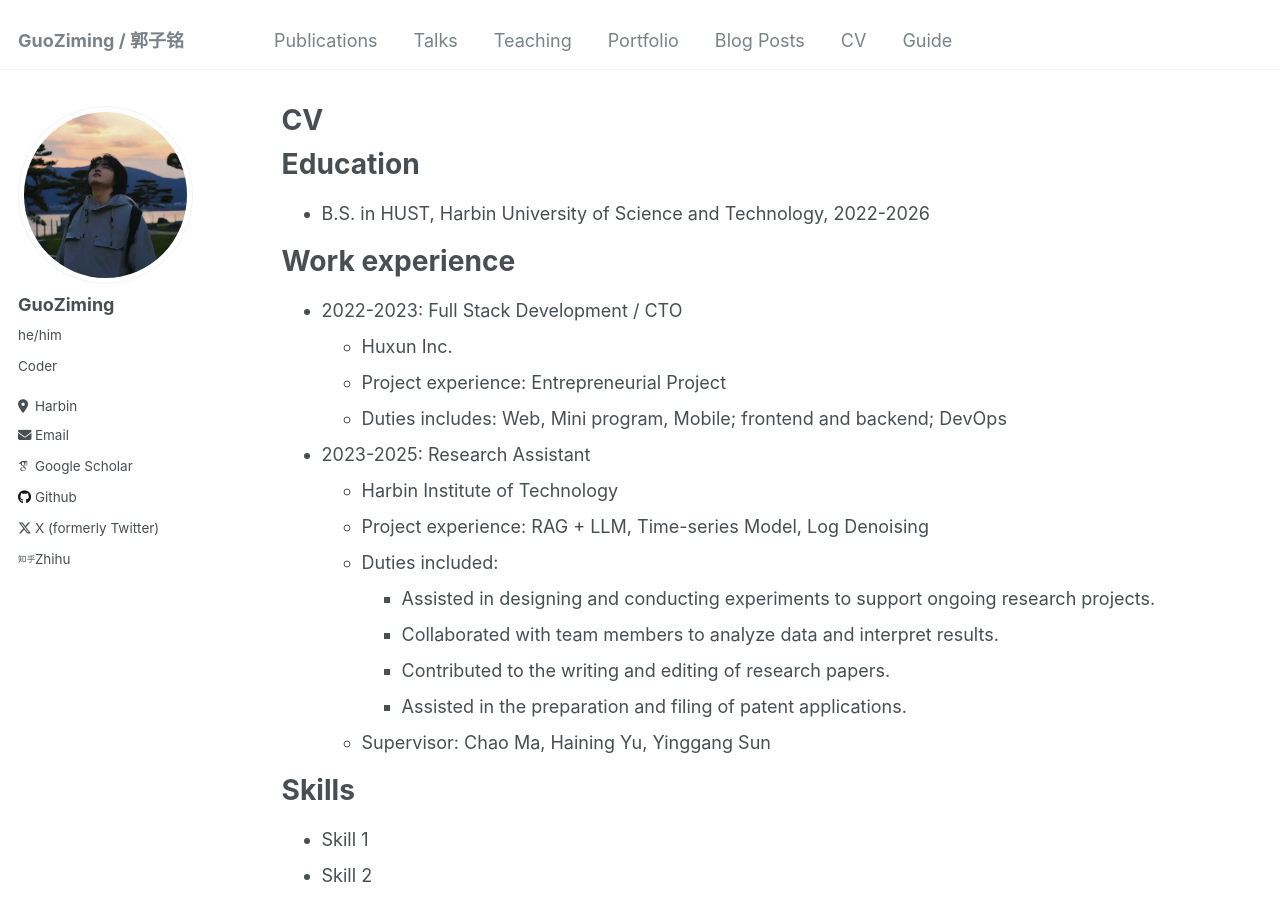
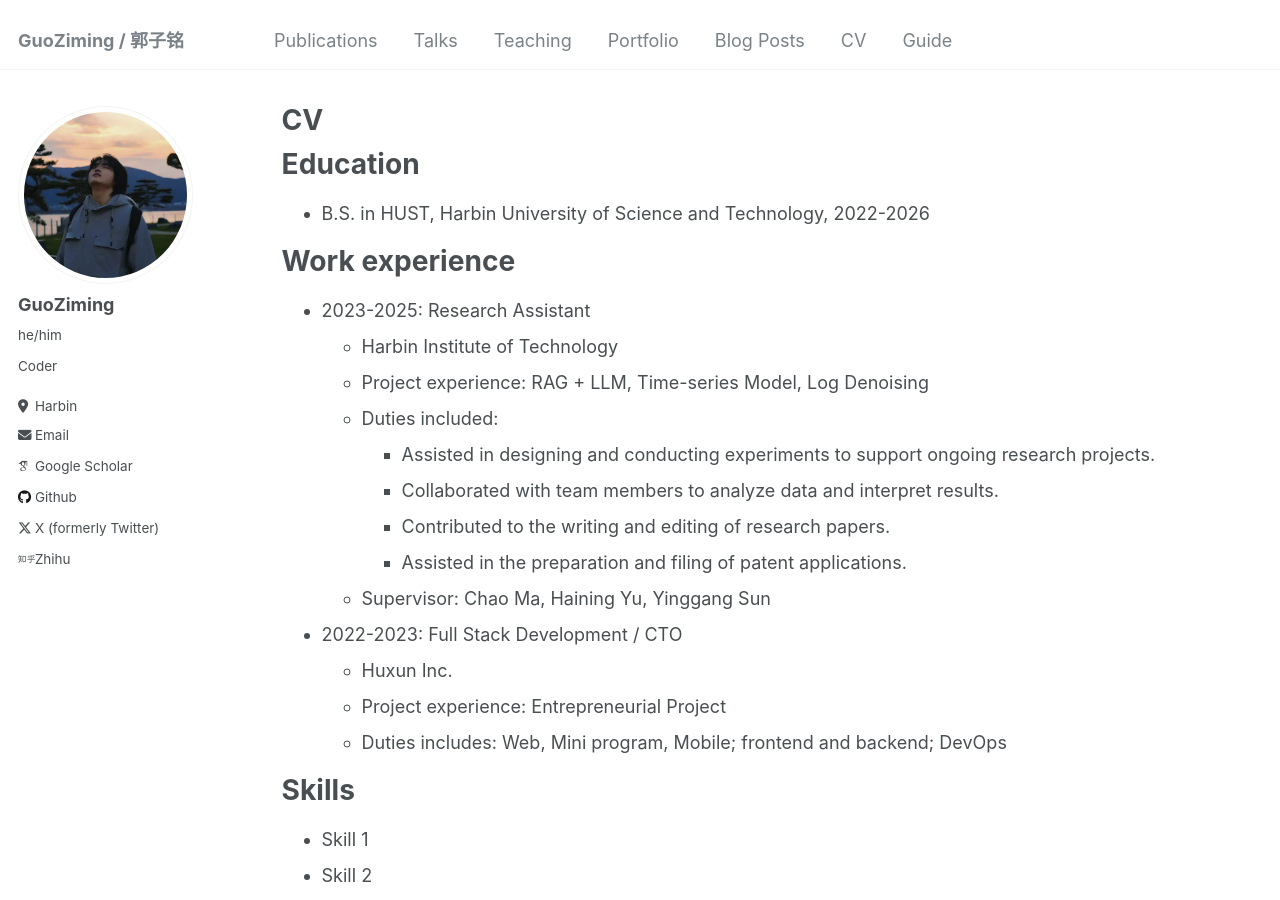
Before and after one commit to mcxiaoxiao/mcxiaoxiao.github.io, a Jekyll site: the page built from _pages/cv.md, in a window 1280 px wide and 900 px high. Built offline with Jekyll 4.4.1, drawn with Linux system fonts in a browser that asks for light colours; some web fonts are replaced; part of the change alters nothing that is shown.

Commit message:
Update cv.md

```diff
--- a/_pages/cv.md
+++ b/_pages/cv.md
@@ -17,10 +17,7 @@ Education
 
 Work experience
 ======
-* 2022-2023: Full Stack Development / CTO
-  * Huxun Inc.
-  * Project experience: Entrepreneurial Project
-  * Duties includes: Web, Mini program, Mobile; frontend and backend; DevOps
+
 
 * 2023-2025: Research Assistant
   * Harbin Institute of Technology
@@ -31,6 +28,12 @@ Work experience
     * Contributed to the writing and editing of research papers.
     * Assisted in the preparation and filing of patent applications.
   * Supervisor: Chao Ma, Haining Yu, Yinggang Sun
+
+
+* 2022-2023: Full Stack Development / CTO
+  * Huxun Inc.
+  * Project experience: Entrepreneurial Project
+  * Duties includes: Web, Mini program, Mobile; frontend and backend; DevOps
 
 Skills
 ======
```
